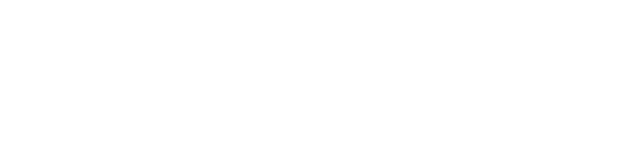
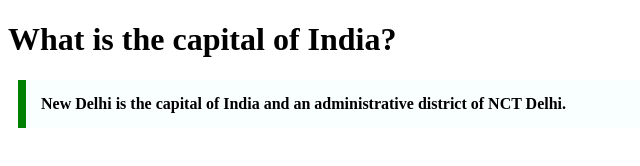
Before and after one commit to acciojob/trivia-Akash-Hajare, a website: page main.html in a window 1280 px wide. Shown: the whole page, without its empty margins (0-640 px from the left). Drawn offline with Linux system fonts and the light colour scheme.

Commit message:
created a submission

```diff
--- a/main.html
+++ b/main.html
@@ -1,16 +1,23 @@
 <!DOCTYPE html>
+<html>
+<head>
+  <title>Quiz Question</title>
+  <style>
+    blockquote {
+      max-width: 600px;
+      margin: 10px;
+      padding: 15px;
+      border-left: 8px solid green;
+      background-color: #f8fffe;
+      font-weight: bold;
+    }
+  </style>
+</head>
+<body>
+  <h1>What is the capital of India?</h1>
 
-<html>
-
-<head>
-	<link rel="stylesheet" href="styles.css">
-</head>
-
-<body>
-	<!-- the entire body must be written by student -->
-    <script type="text/javascript" src="./script.js">
-</script>
-
+  <blockquote cite="https://en.wikipedia.org/wiki/New_Delhi">
+    New Delhi is the capital of India and an administrative district of NCT Delhi.
+  </blockquote>
 </body>
-
 </html>
--- a/styles.css
+++ b/styles.css
@@ -1,2 +1,13 @@
 
 /* Your CSS Code here. */
+blockquote {
+    max-width: 600px;
+    padding: 15px;
+    border-left: 8px solid green;
+    margin: 10px;
+    background-color: #f8fffe;
+}
+
+#head {
+    font-weight: bold;
+}
```
